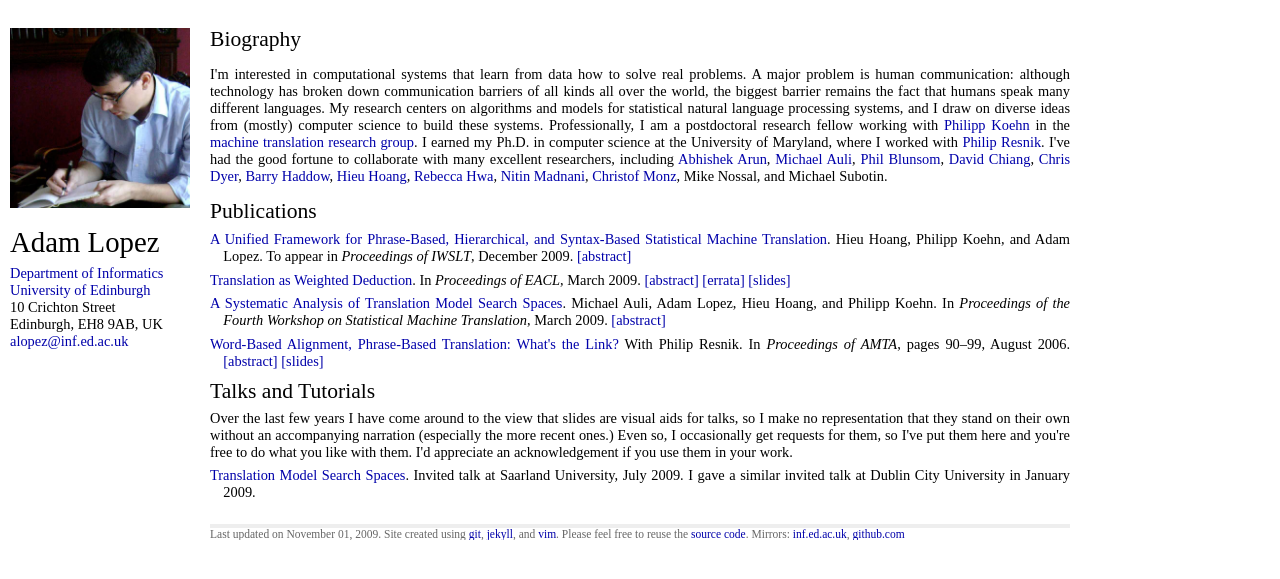
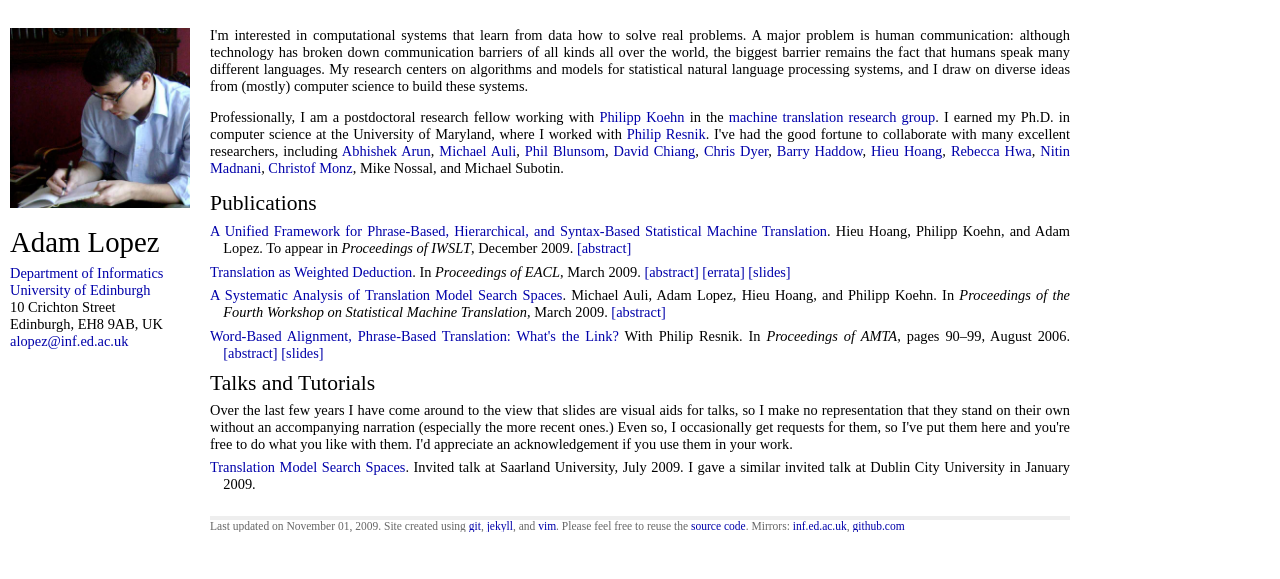
Before and after one commit to alopez/alopez.github.com, a Jekyll site: the page built from index.html, in a window 1280 px wide. Shown: the top 579 px of the page. Built offline with Jekyll 4.4.1, drawn with Linux system fonts in a browser that asks for light colours.

Commit message:
Formatting

```diff
--- a/index.html
+++ b/index.html
@@ -11,14 +11,14 @@ function unhide(divID) {
   }
 </script>
 
-<h2>Biography</h2>
 <p>I'm interested in computational systems that learn from data how to solve real problems.
 A major problem is human communication: although technology has broken down communication
 barriers of all kinds all over the world, the biggest barrier remains
 the fact that humans speak many different languages.  My research centers on
 algorithms and models for statistical natural language processing systems, and I
 draw on diverse ideas from (mostly) computer science to build these systems.
-Professionally, I am a postdoctoral research fellow working with
+
+<p>Professionally, I am a postdoctoral research fellow working with
 <a href="http://www.iccs.informatics.ed.ac.uk/~pkoehn/">Philipp Koehn</a> in the
 <a href="http://www.statmt.org/ued">machine translation research group</a>.  I earned
 my Ph.D. in computer science at the University of Maryland, where I worked with
```
